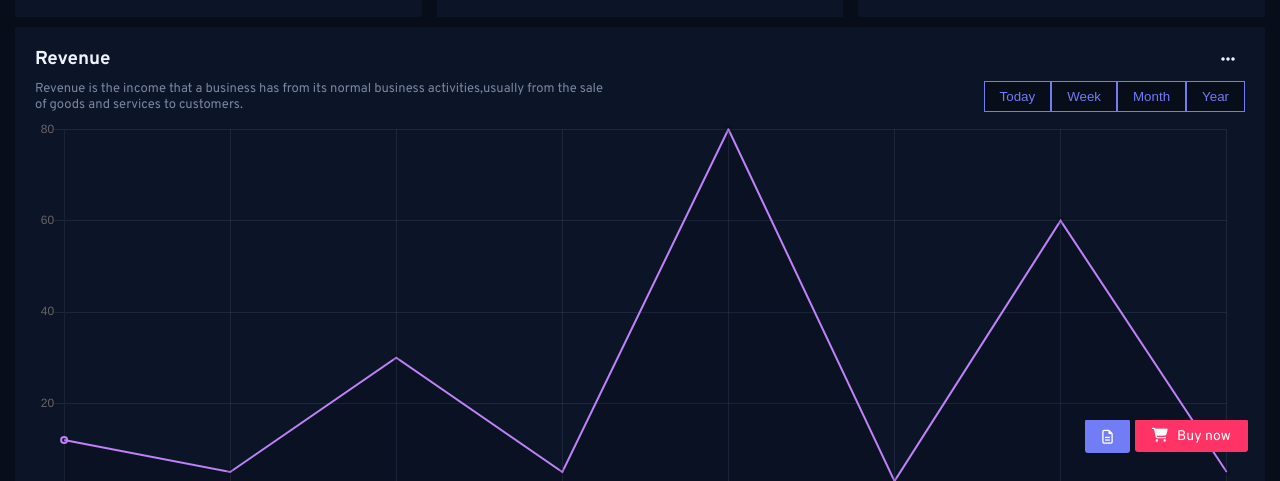
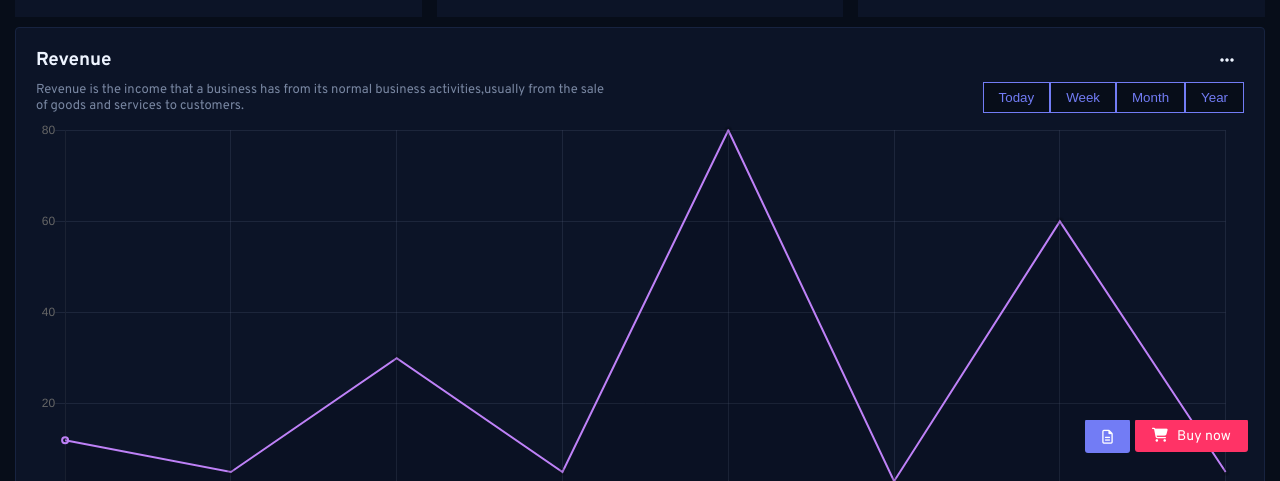
Before and after one commit to denncriss/squad-6-academlo, a plain HTML site: page index.html in a window 1280 px wide. Shown: the part 319-800 px from the top of the page. Drawn offline with nearby package versions, Linux system fonts and the light colour scheme.

Commit message:
Agreagndo border y radius al contenedor componente4 - Gerardo

```diff
--- a/css/style.css
+++ b/css/style.css
@@ -506,12 +506,16 @@ color:j #999;
     font-size: 1rem;
   }
 /*titulo*/
+/* GERARDO COMPONENTE4  */
+.card-principal{
+  border: 1px solid #172340;
+  border-radius: 0.25rem;
+}
 .c2{
-    display:flex;
+  display:flex;
 
-    justify-content:space-between;
-    flex-direction: column;
-
+  justify-content:space-between;
+  flex-direction: column;
 }
 /*botones de tabla*/
 .navbutton{
@@ -520,9 +524,6 @@ color:j #999;
     align-items: center;
     flex-direction: row;
     padding:10px 0;
-
-
-
 }
 .navbutton button{
     border:1px solid #727cf5;
```
Also changed, not shown: index.html (+4 -4 lines).
